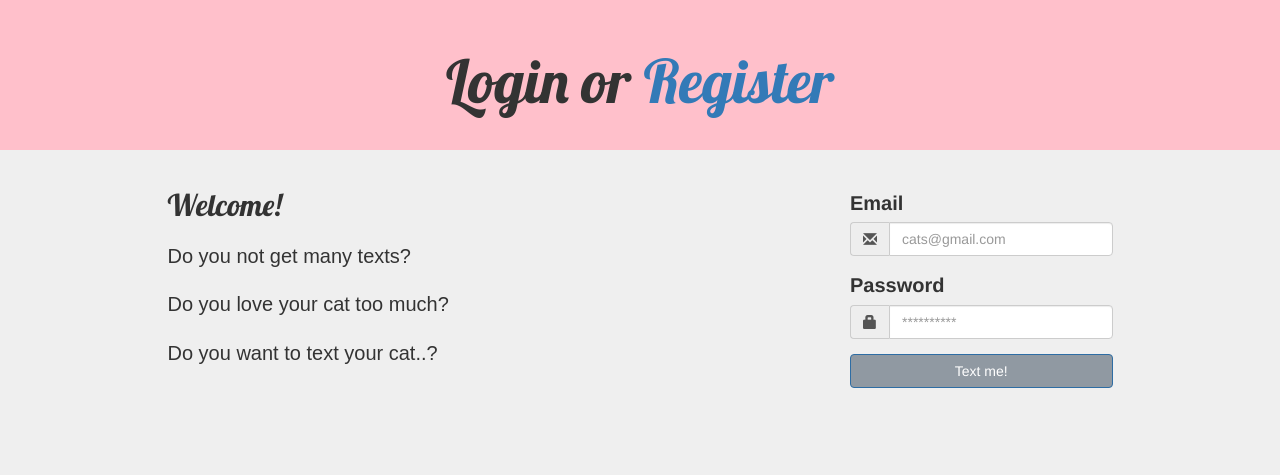
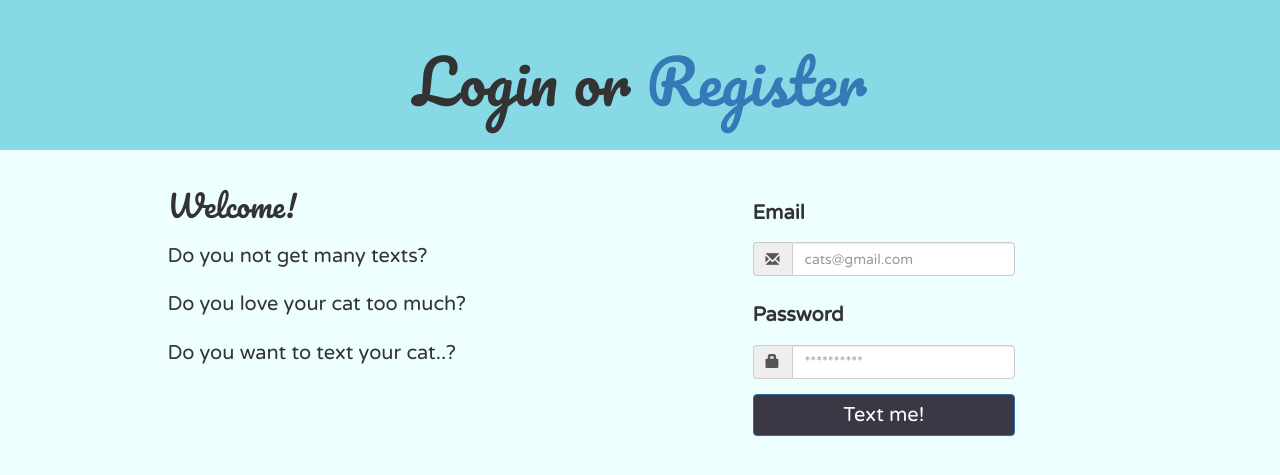
Before and after one commit to ceorourke/cat-texts, a Flask app: page / in a window 1280 px wide; the page is wider, and only the part inside the window is pictured. Shown: the top 475 px of that part. Run offline with Flask 2, Linux system fonts and the light colour scheme; some libraries are stand-ins or nearby versions.

Commit message:
Changed color palette and font a bit

```diff
--- a/server.py
+++ b/server.py
@@ -38,6 +38,9 @@ def get_email_existence():
 @app.route('/password_correctness.json')
 def check_password():
     """Check if user's password is correct, send data back to page"""
+
+    # it's a bit redundant to check on the front AND back end ... need to think about this
+
     email = request.args.get("email")
     password = request.args.get("password")
     password = password.encode('utf-8')
@@ -50,10 +53,6 @@ def check_password():
         hashed = hashed.encode('utf-8')
 
     if existing_email is not None and bcrypt.checkpw(password, hashed):
-        # add user to session
-        session["user_id"] = existing_email.user_id
-        user_id = session["user_id"]
-
         return ""
     else:
         return "Incorrect password."
--- a/static/css/cattexts.css
+++ b/static/css/cattexts.css
@@ -5,7 +5,7 @@ h4,
 h5,
 h6,
 th {
-        font-family: 'Lobster', sans-serif;
+        font-family: 'Pacifico', sans-serif;
         font-weight: normal;
         padding-top:0px;
         margin-top: 0px;
@@ -13,7 +13,8 @@ th {
 
 body {
     font-size: 2em;
-    background-color: #EFEFEF;
+    background-color: #EDFFFE;
+    font-family: 'Varela Round', sans-serif;
 }
 
 h1 {
@@ -21,14 +22,14 @@ h1 {
     padding-top:  0.8em;
     text-align: center;
     font-size: 3em;
-    background: pink no-repeat right;
+    background: #88D9E6 no-repeat right;
     background-size: 220px 210px;
     margin-top: 0;
     margin-left:-150px;
     margin-right:-150px;
 }
 .cat-info {
-        font-family: 'Lobster', sans-serif;
+        font-family: 'Pacifico', sans-serif;
         font-weight: normal;
         padding-top:0px;
         margin-top: 0px;
@@ -39,14 +40,18 @@ h1 {
     font-size:15px;
 }
 .btn{
-    background: #9099A2 no-repeat right;
+    background: #3C3744 no-repeat right;
+    font-family: 'Varela Round', sans-serif;
+    font-size: 20px;
     !important;
 }
 p {
-    font-family: sans-serif;
     padding-top:10px;
     margin-top: 0px;
     font-size: 20px;
+    font-family: 'Varela Round', sans-serif;
+    font color: #BCE7FD;
+
 }
 #passwordText,
 #emailStatus,
--- a/templates/base.html
+++ b/templates/base.html
@@ -11,18 +11,13 @@
     <link rel="stylesheet"
           href="https://maxcdn.bootstrapcdn.com/bootstrap/3.3.5/css/bootstrap.css">
     <script src="https://maxcdn.bootstrapcdn.com/bootstrap/3.3.5/js/bootstrap.min.js"></script>
-    <link href='https://fonts.googleapis.com/css?family=Lobster' rel='stylesheet' type='text/css'>
+    <link href="https://fonts.googleapis.com/css?family=Pacifico" rel="stylesheet">
+    <link href="https://fonts.googleapis.com/css?family=Varela+Round" rel="stylesheet">
     <link rel="stylesheet" href="/static/css/cattexts.css">
     <script src="https://use.fontawesome.com/7d51073c03.js"></script>
 </head>
 <body>
 <div class="container">
-<!--   <h1>
-    <a href="/">It&rsquo;s My Party!</a>
-  </h1> -->
-<!--   {% for msg in get_flashed_messages() %}
-    <div class="alert alert-info">{{ msg }}</div>
-  {% endfor %} -->
 
   {% block content %}CONTENT HERE{% endblock %}
 </div>
--- a/templates/home.html
+++ b/templates/home.html
@@ -6,8 +6,8 @@
 <h1>Login or <a href="/register">Register</a></h1><br/>
 
 <div class="row">
-  <div class="col-xs-12 col-sm-6  col-md-4
-              col-lg-offset-1 col-lg-4">
+  <div class="col-xs-12 col-sm-6  col-md-offset-1 col-md-5
+              col-lg-offset-1 col-lg-5">
 
       <h2>Welcome!</h2>
       <p>Do you not get many texts?</p>
@@ -16,11 +16,11 @@
 
   </div>
 
-  <div class="col-xs-8 col-sm-offset-2 col-sm-4 col-md-offset-4 col-md-4
+  <div class="col-xs-8 col-sm-offset-2 col-sm-4 col-md-offset-2 col-md-4
               col-lg-pull-1 col-lg-3">
     <form method="POST" action="/login">
       <div class="form-group">
-        <label class="control-label" for="field-email">Email</label>
+        <label class="control-label" for="field-email"><p>Email</p></label>
         <div class="input-group">
           <div class="input-group-addon">
             <span class="glyphicon glyphicon-envelope" aria-hidden="true"></span>
@@ -31,7 +31,7 @@
       </div>
       <div id="emailExistence"></div>
       <div class="form-group">
-        <label class="control-label" for="field-password">Password</label>
+        <label class="control-label" for="field-password"><p>Password</p></label>
         <div class="input-group">
           <div class="input-group-addon">
             <span class="glyphicon glyphicon-lock" aria-hidden="true"></span>
```
